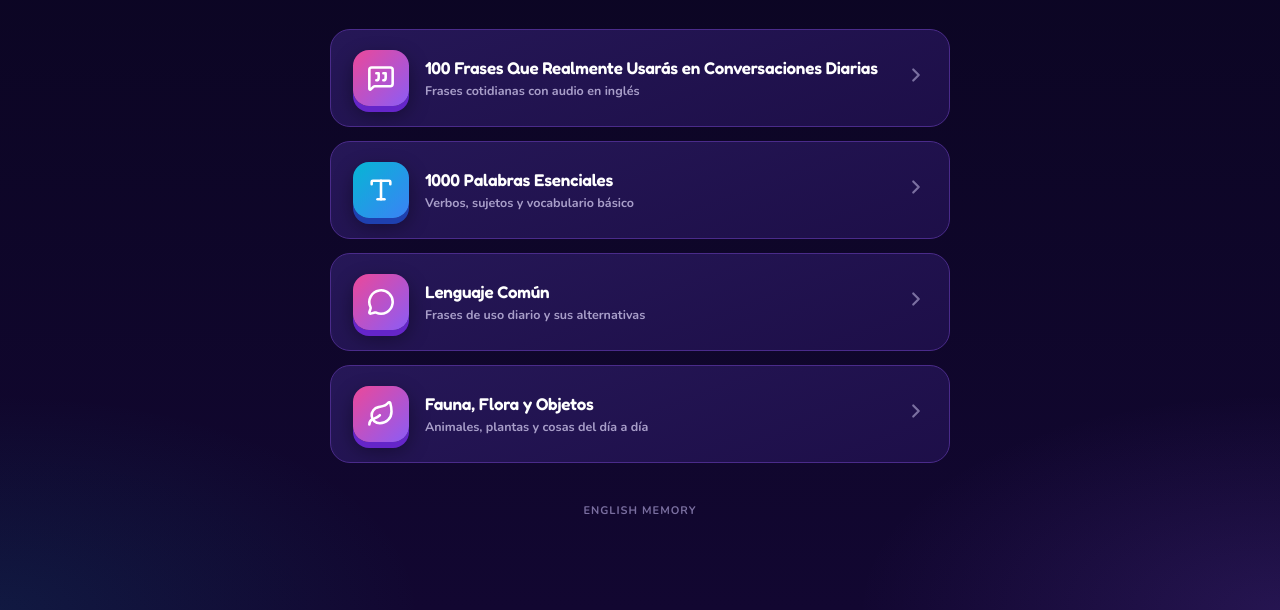
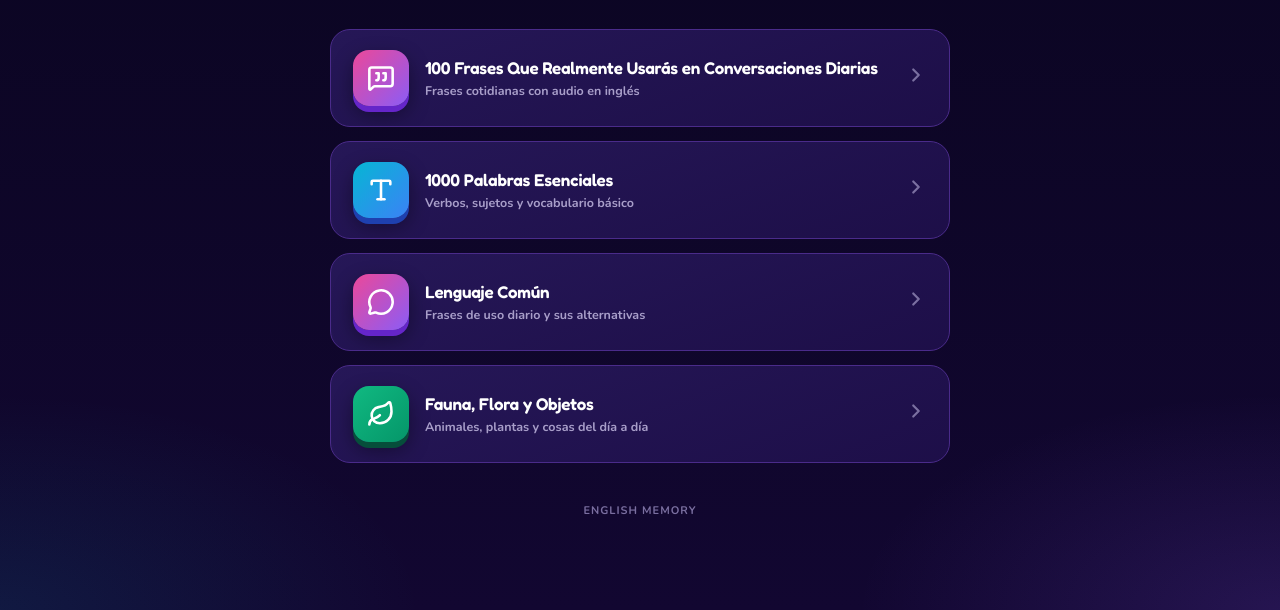
Before and after one commit to holligooo1-ship-it/english-audio-flash, a plain HTML site: page index.html in a window 1280 px wide. Shown: the part 190-800 px from the top of the page. Drawn offline with nearby package versions, Linux system fonts and the light colour scheme.

Commit message:
Update style.css

```diff
--- a/style.css
+++ b/style.css
@@ -1185,3 +1185,17 @@ svg.lucide {
 .deck-item-note.alt-note svg.lucide {
   color: var(--accent-3);
 }
+/* Color para el mazo de Fauna y Flora */
+.deck-card[data-color="fauna"]:hover {
+  box-shadow:
+    0 16px 40px rgba(0, 0, 0, 0.5),
+    0 0 40px rgba(16, 185, 129, 0.3);
+  border-color: rgba(16, 185, 129, 0.5);
+}
+
+.deck-card[data-color="fauna"] .deck-card-icon {
+  background: linear-gradient(135deg, #10b981, #059669);
+  box-shadow:
+    0 6px 0 #064e3b,
+    0 8px 20px rgba(0, 0, 0, 0.4);
+}
```
